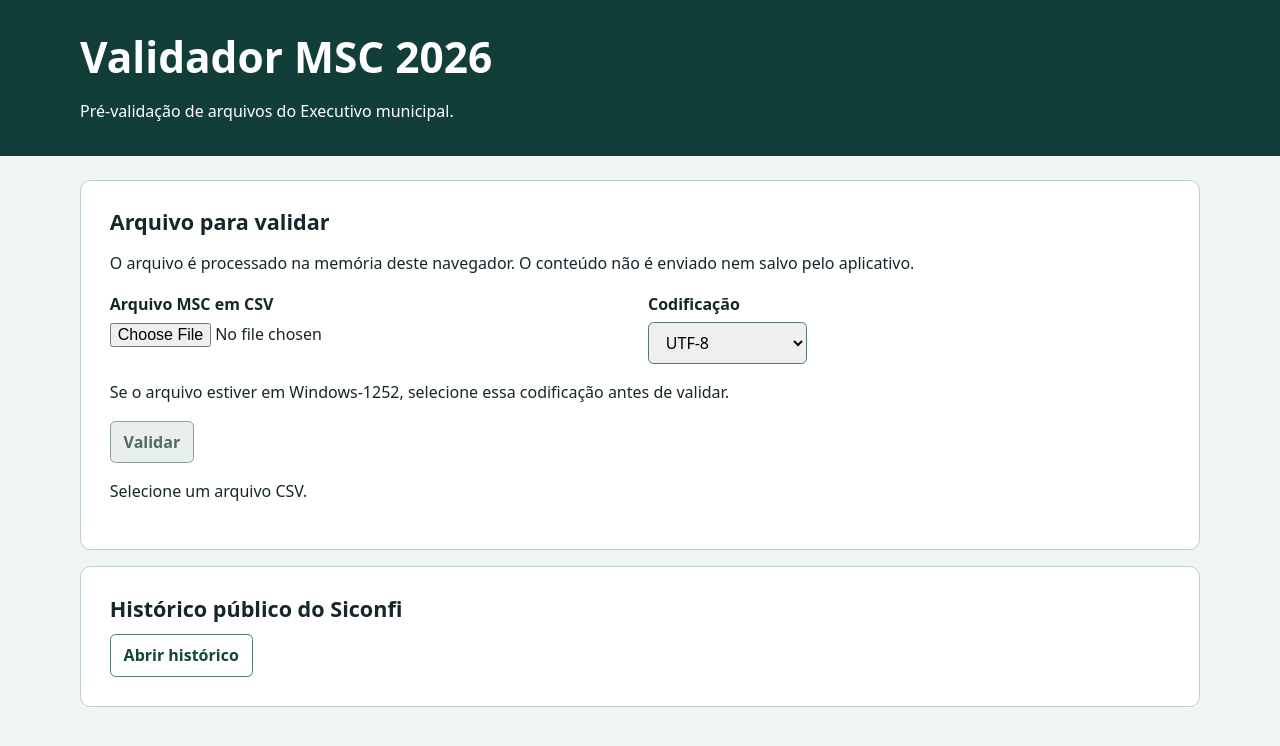
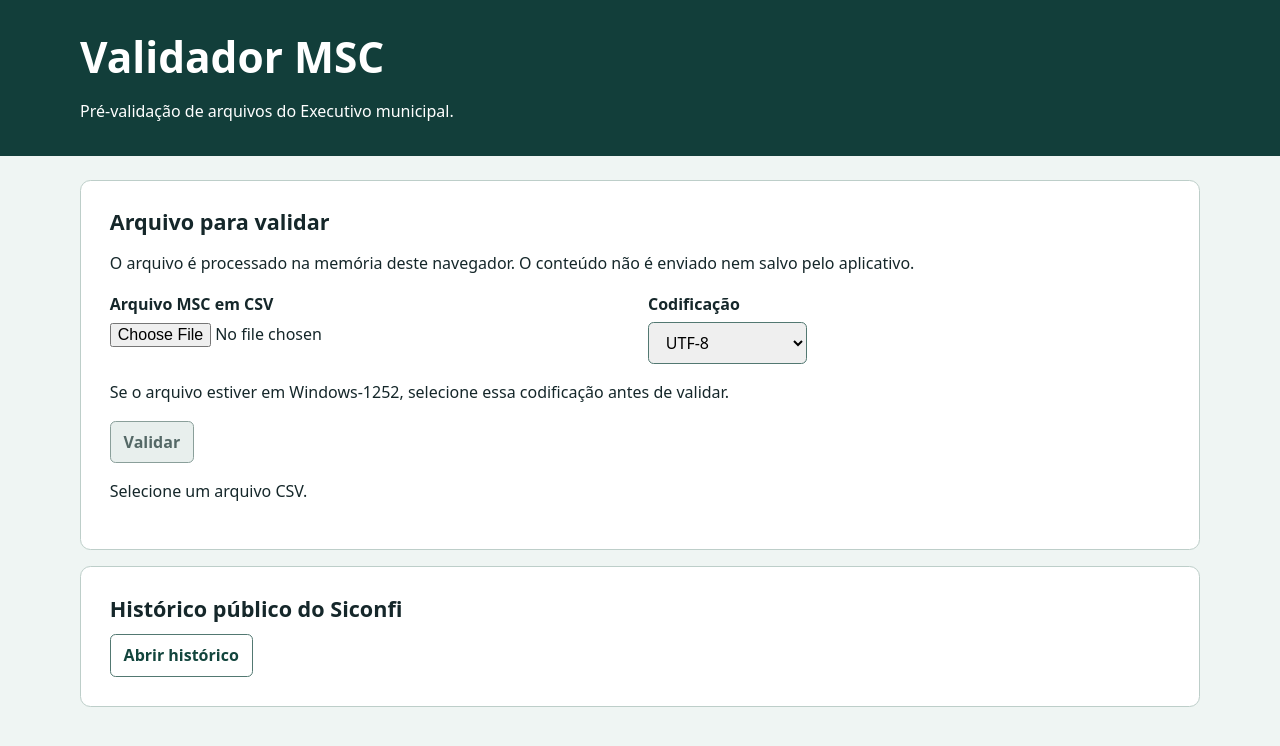
Before and after one commit to ian-Freire-Borges/Validador_MSC, an Angular app in the folder front/: page / in a window 1280 px wide. Shown: the top 746 px of the page. Built offline with nearby package versions, Linux system fonts and the light colour scheme.

Commit message:
fix(front): remove o ano do título do validador

```diff
--- a/front/src/app.html
+++ b/front/src/app.html
@@ -1,7 +1,7 @@
 <a class="skip-link" href="#conteudo">Pular para o conteúdo</a>
 <header>
   <div class="shell">
-    <h1>Validador MSC 2026</h1>
+    <h1>Validador MSC </h1>
     <p>Pré-validação de arquivos do Executivo municipal.</p>
   </div>
 </header>
```
